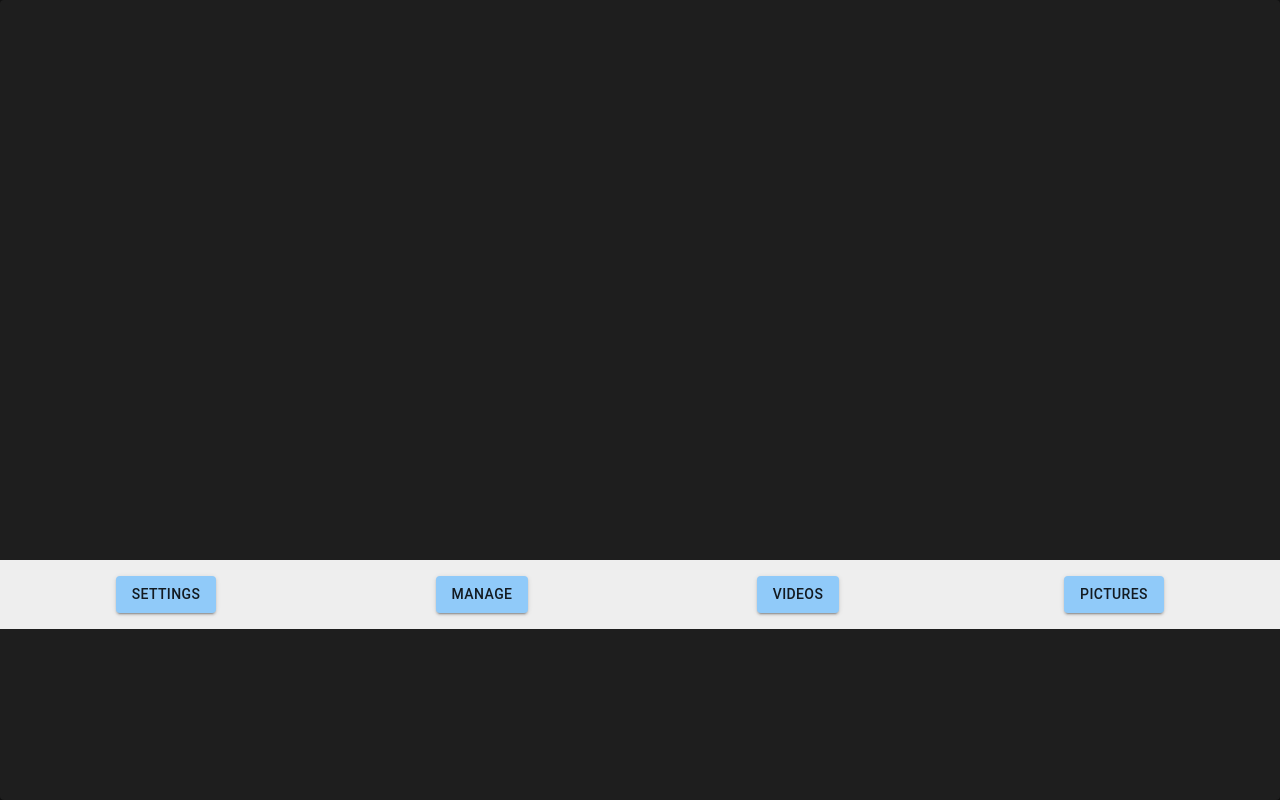
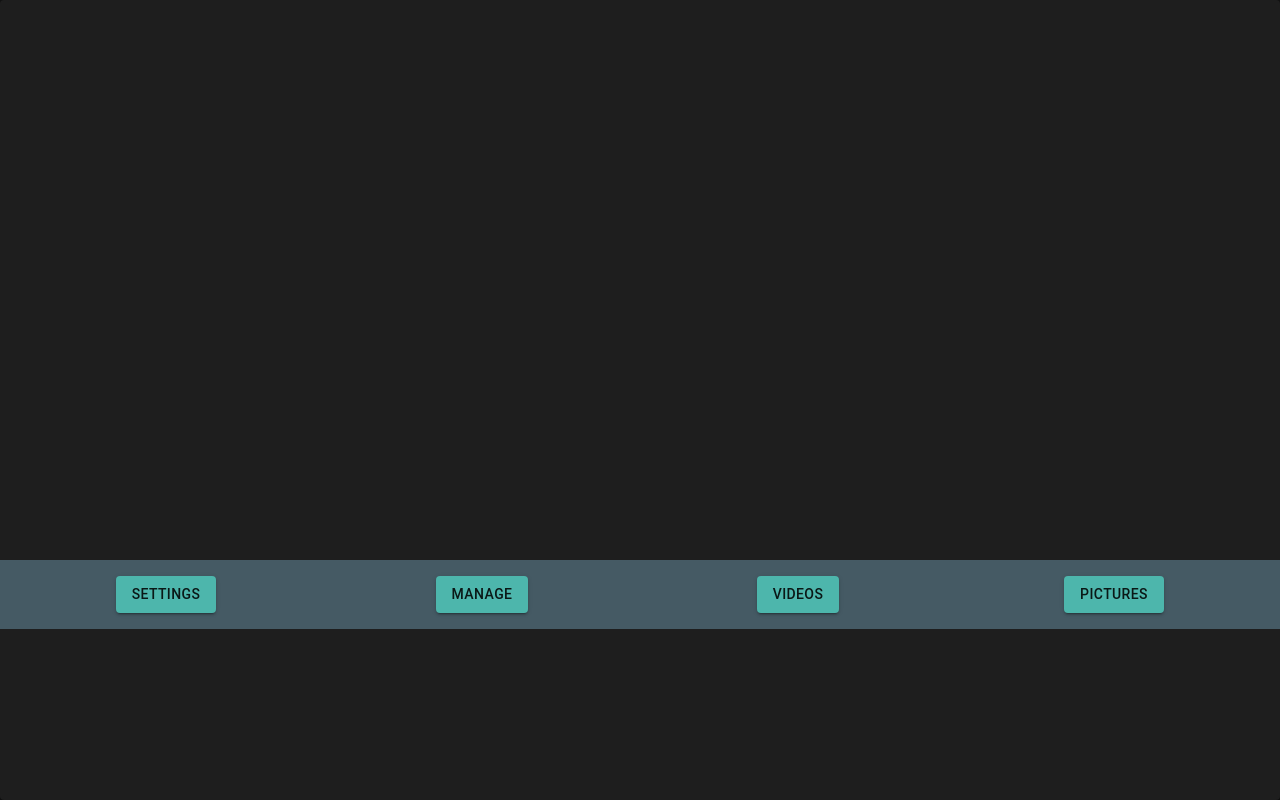
Before and after one commit to Ledragon/VideoPlayer, a React (Vite) app: page /home in a window 1280 px wide. Built offline with nearby package versions, Linux system fonts and the light colour scheme.

Commit message:
Playing with theme

```diff
--- a/src/getTheme.ts
+++ b/src/getTheme.ts
@@ -1,10 +1,24 @@
-import { createTheme } from '@mui/material';
+import { createTheme, PaletteOptions } from '@mui/material';
+import { blueGrey, deepPurple, lightBlue, teal } from '@mui/material/colors';
+
+const darkPalette: PaletteOptions = {
+  primary: { main: teal[300] },
+  grey: blueGrey
+};
+
+const lightPalette: PaletteOptions = {
+  primary: { main: deepPurple[700] }
+};
 
 const getTheme = (theme: 'light' | 'dark') =>
   createTheme({
-    palette: {
-      mode: theme
-    }
+    palette: Object.assign(
+      {},
+      {
+        mode: theme
+      },
+      theme === 'light' ? lightPalette : darkPalette
+    )
   });
 
 export default getTheme;
--- a/src/routes/HomeButtonsStack.tsx
+++ b/src/routes/HomeButtonsStack.tsx
@@ -18,7 +18,10 @@ const HomeButtonsStack = (props: { buttons: any[] }) => {
         sx={{
           flexGrow: 0,
           flexBasis: 'auto',
-          backgroundColor: (theme) => theme.palette.grey[200],
+          backgroundColor: (theme) =>
+            theme.palette.mode === 'light'
+              ? theme.palette.grey[200]
+              : theme.palette.grey[700],
           p: 2
         }}
         spacing={2}
```
